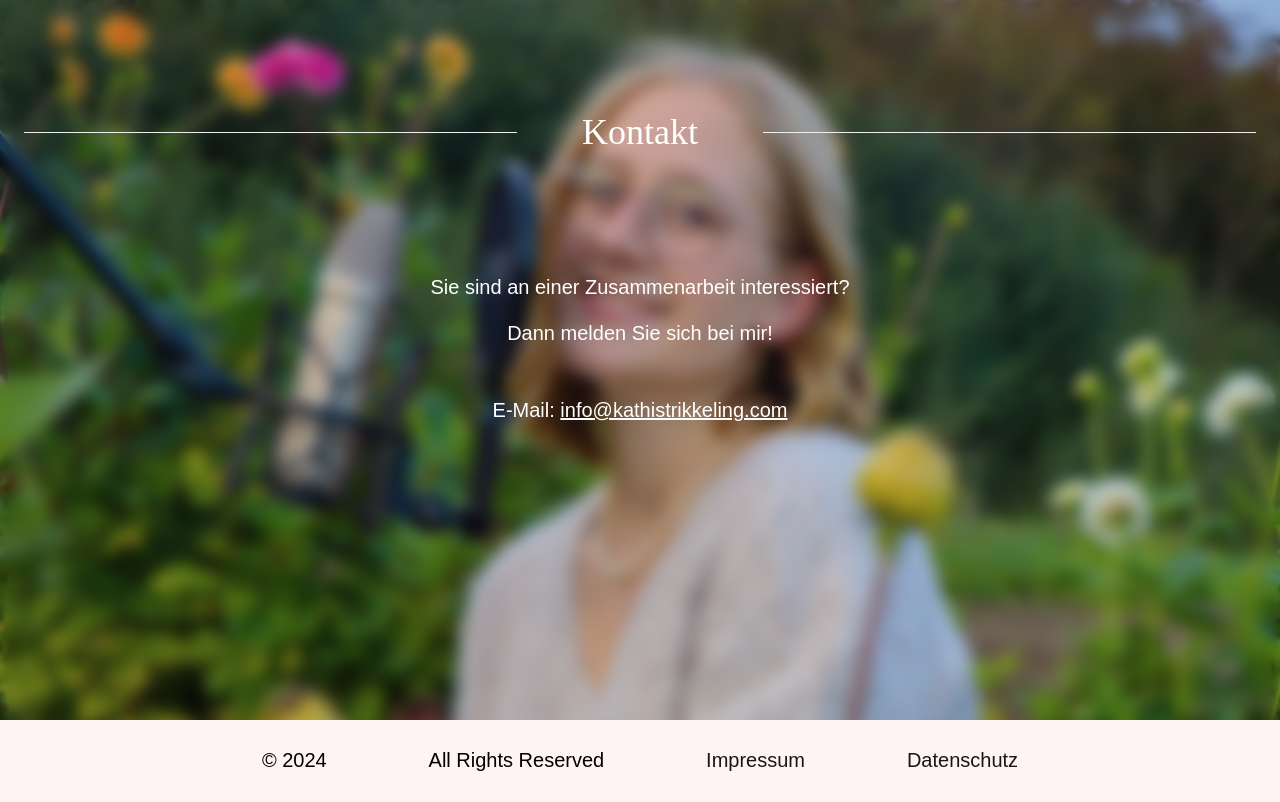
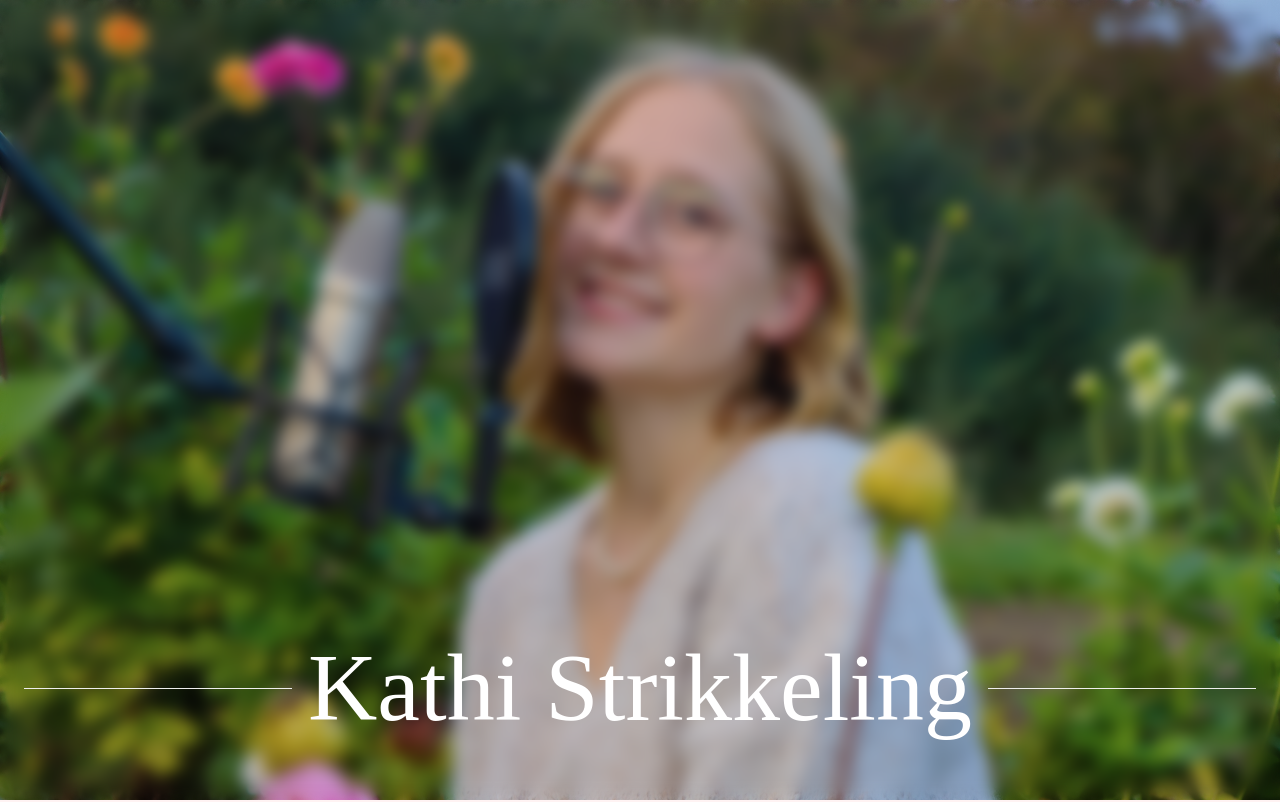
Before and after one commit to mjung2605/KSReact, a React (Vite) app in the folder frontend/: page / in a window 1280 px wide. Shown: the top 802 px of the page. Built offline with nearby package versions, Linux system fonts and the light colour scheme.

Commit message:
styled page title

```diff
--- a/frontend/src/components/BlurryBackground.tsx
+++ b/frontend/src/components/BlurryBackground.tsx
@@ -1,10 +1,10 @@
 import { Heading } from "."
 import { BlurryBackgroundProps } from "@/types"
 
-export const BlurryBackground: React.FC<BlurryBackgroundProps> = ( {title, content} ) => {
+export const BlurryBackground: React.FC<BlurryBackgroundProps> = ( {title, isPageTitle, content } ) => {
 
     return <div className="bg-opacity-50 backdrop-filter backdrop-blur w-screen h-screen flex flex-col items-center">
-        <Heading title={title} isTextWhite={true} />
+        <Heading title={title} isPageTitle={isPageTitle} isTextWhite={true} />
 
         {content}
     </div>
--- a/frontend/src/components/Heading.tsx
+++ b/frontend/src/components/Heading.tsx
@@ -1,10 +1,10 @@
 
 import { HeadingProps } from "@/types"
 
-export const Heading: React.FC<HeadingProps> = ( {title, isTextWhite} ) => {
-    return <div className="mb-10 relative w-full pt-28 px-6 flex flex-row gap-4 justify-between items-center">
+export const Heading: React.FC<HeadingProps> = ( {title, isTextWhite, isPageTitle} ) => {
+    return <div className={`mb-10 relative w-full ${isPageTitle ? "pt-160" : "pt-28"} px-6 flex flex-row gap-4 justify-between items-center`}>
         <hr className={` w-2/5 mx-25 ${isTextWhite ? "bg-gray-200" : "bg-gray-700 h-px"}`}/>
-        <h2 className={`font-serif text-4xl ${isTextWhite ? "text-ksWhite" : "text-ksBlack"} whitespace-nowrap cursor-default`}>{title}</h2>
+        <h2 className={`font-serif ${isPageTitle ? "text-8xl" : "text-4xl"} ${isTextWhite ? "text-ksWhite" : "text-ksBlack"} whitespace-nowrap cursor-default`}>{title}</h2>
         <hr className={` w-2/5 mx-25 ${isTextWhite ? "bg-gray-200" : "bg-gray-700 h-px"}`}/>
     </div>
 }
--- a/frontend/src/pages/home/Contact.tsx
+++ b/frontend/src/pages/home/Contact.tsx
@@ -3,7 +3,7 @@ import { BlurryBackground, ContactForm } from "@/components"
 export const Contact = () => {
 
     return <section style={{scrollSnapAlign: "start"}} className="overflow-hidden flex flex-col bg-contact-image bg-cover">
-        <BlurryBackground title="Kontakt" content={<ContactForm />}/>
+        <BlurryBackground title="Kontakt" isPageTitle={false} content={<ContactForm />}/>
 
     </section>
 }
--- a/frontend/src/pages/home/Start.tsx
+++ b/frontend/src/pages/home/Start.tsx
@@ -3,6 +3,6 @@ import { BlurryBackground, ContactForm } from "@/components"
 export const Start = () => {
 
     return <section style={{scrollSnapAlign: "start"}} className="overflow-x-hidden flex bg-start-image bg-cover">
-        <BlurryBackground title="Kontakt" content={<ContactForm />}/>
+        <BlurryBackground title="Kathi Strikkeling" isPageTitle={true} content={<></>}/>
     </section>
 }
--- a/frontend/src/types.ts
+++ b/frontend/src/types.ts
@@ -7,11 +7,13 @@ import { Dispatch, MutableRefObject, SetStateAction } from "react"
 export interface HeadingProps {
     title: string
     isTextWhite: boolean
+    isPageTitle: boolean
 }
 
 export interface BlurryBackgroundProps {
     title: string;
     content: ReactNode;
+    isPageTitle: boolean
 }
 
 
--- a/frontend/tailwind.config.js
+++ b/frontend/tailwind.config.js
@@ -17,6 +17,9 @@ export default withMT( {
       maxWidth: {
         '160': '640px',
       },
+      padding: {
+        '160': '640px',
+      }
 
     },
 
```
